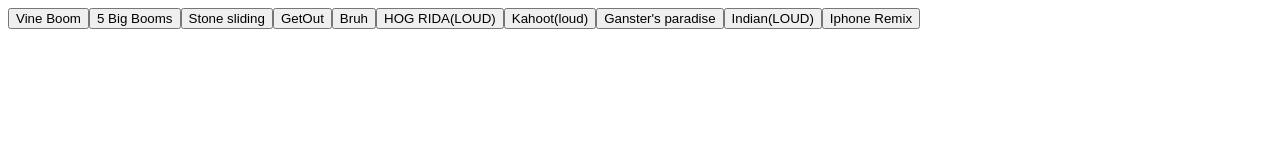
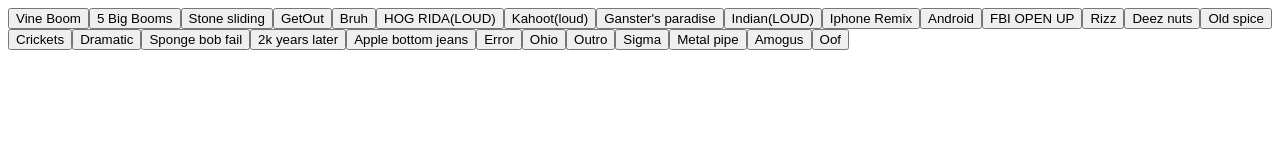
Before and after one commit to BlueBerri0/soundboard, a plain HTML site: page main.html in a window 1280 px wide. Drawn offline with Linux system fonts and the light colour scheme.

Commit message:
Update main.html

```diff
--- a/main.html
+++ b/main.html
@@ -3,7 +3,7 @@
 <head>
     <meta charset="UTF-8">
     <meta name="viewport" content="width=device-width, initial-scale=1.0">
-    <title>Play Audio Buttons</title>
+    <title>Schoology</title>
 </head>
 <body>
     <div id="buttonContainer"></div>
@@ -13,7 +13,6 @@
     </audio>
 
     <script>
-        // Define an array of audio files and their corresponding labels
         const audioFiles = [
             { label: "Vine Boom", src: "https://github.com/BlueBerri0/soundboard/blob/main/BOOM.mp3?raw=true" },
             { label: "5 Big Booms", src: "https://github.com/BlueBerri0/soundboard/blob/main/5BigBooms.mp3?raw=true" },
@@ -25,13 +24,29 @@
             { label: "Ganster's paradise", src: "https://github.com/BlueBerri0/soundboard/blob/main/Ganster's%20paradise.mp3?raw=true" },
             { label: "Indian(LOUD)", src: "https://github.com/BlueBerri0/soundboard/blob/main/iddianmeme.mp3?raw=true" },
             { label: "Iphone Remix", src: "https://github.com/BlueBerri0/soundboard/blob/main/Iphone%20remix.mp3?raw=true" },
+            { label: "Android", src: "https://github.com/BlueBerri0/soundboard/blob/main/android.mp3?raw=true" },
+            { label: "FBI OPEN UP", src: "https://github.com/BlueBerri0/soundboard/blob/main/fbiopenup.mp3?raw=true" },
+            { label: "Rizz", src: "https://github.com/BlueBerri0/soundboard/blob/main/rizz.mp3?raw=true" },
+            { label: "Deez nuts", src: "https://github.com/BlueBerri0/soundboard/blob/main/deeznuts.mp3?raw=true" },
+            { label: "Old spice", src: "https://github.com/BlueBerri0/soundboard/blob/main/oldspice.mp3?raw=true" },
+            { label: "Crickets", src: "https://github.com/BlueBerri0/soundboard/blob/main/crickets.mp3?raw=true" },
+            { label: "Dramatic", src: "https://github.com/BlueBerri0/soundboard/blob/main/dramatic.mp3?raw=true" },
+            { label: "Sponge bob fail", src: "https://github.com/BlueBerri0/soundboard/blob/main/spongebobfail.mp3?raw=true" },
+            { label: "2k years later", src: "https://github.com/BlueBerri0/soundboard/blob/main/2k%20years%20later.mp3?raw=true" },
+            { label: "Apple bottom jeans", src: "https://github.com/BlueBerri0/soundboard/blob/main/applebottomjeans.mp3?raw=true" },
+            { label: "Error", src: "https://github.com/BlueBerri0/soundboard/blob/main/error.mp3?raw=true" },
+            { label: "Ohio", src: "https://github.com/BlueBerri0/soundboard/blob/main/ohio.mp3?raw=true" },
+            { label: "Outro", src: "https://github.com/BlueBerri0/soundboard/blob/main/outro.mp3?raw=true" },
+            { label: "Sigma", src: "https://github.com/BlueBerri0/soundboard/blob/main/sigma.mp3?raw=true" },
+            { label: "Metal pipe", src: "https://github.com/BlueBerri0/soundboard/blob/main/metal%20pipe.mp3?raw=true" },
+            { label: "Amogus", src: "https://github.com/BlueBerri0/soundboard/blob/main/amogus.mp3?raw=true" },
+            { label: "Oof", src: "https://github.com/BlueBerri0/soundboard/blob/main/oof.mp3?raw=true" }
         ];
 
         const buttonContainer = document.getElementById("buttonContainer");
         const audioPlayer = document.getElementById("audioPlayer");
         const audioSource = document.getElementById("audioSource");
 
-        // Dynamically create buttons
         audioFiles.forEach(file => {
             const button = document.createElement("button");
             button.textContent = file.label;
```
